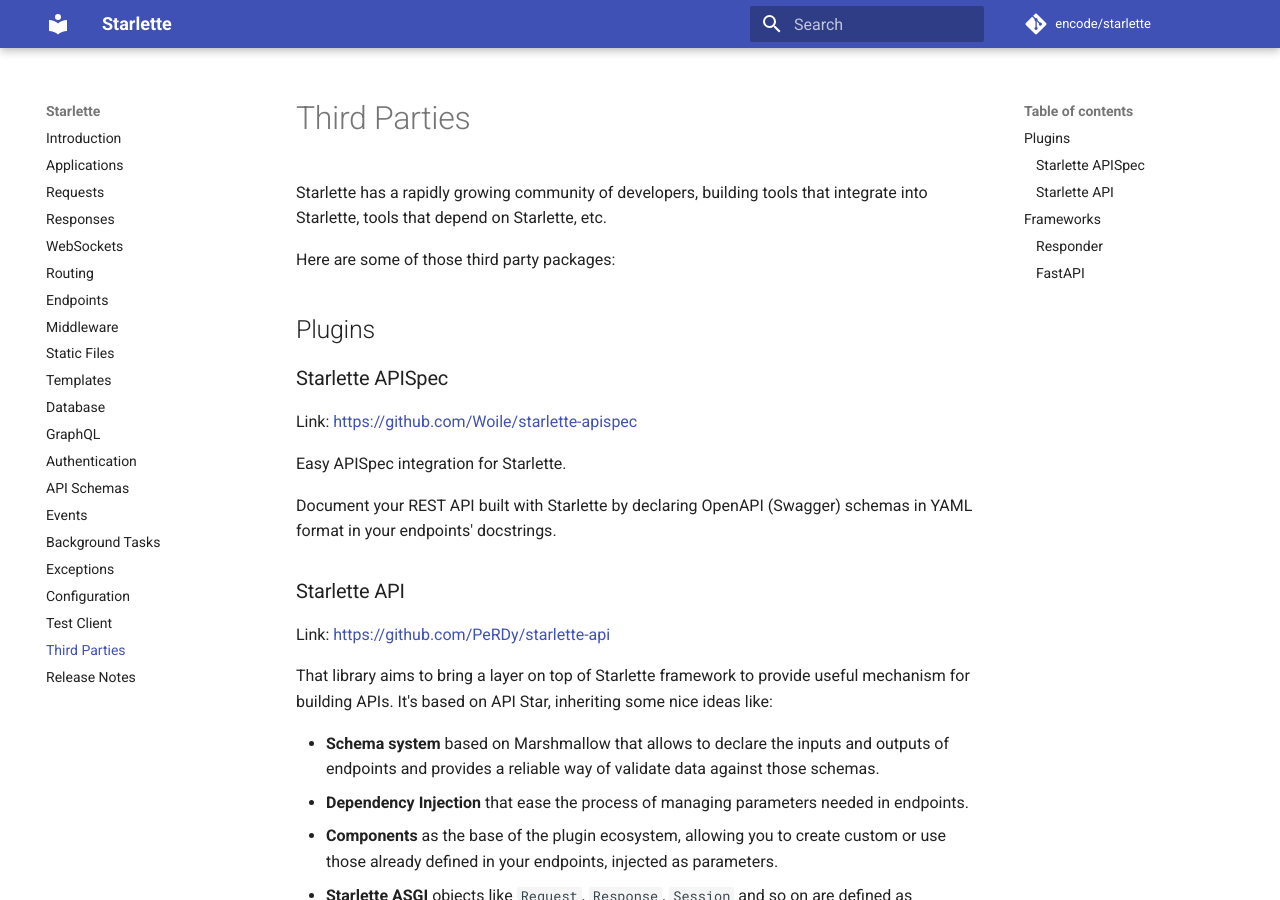
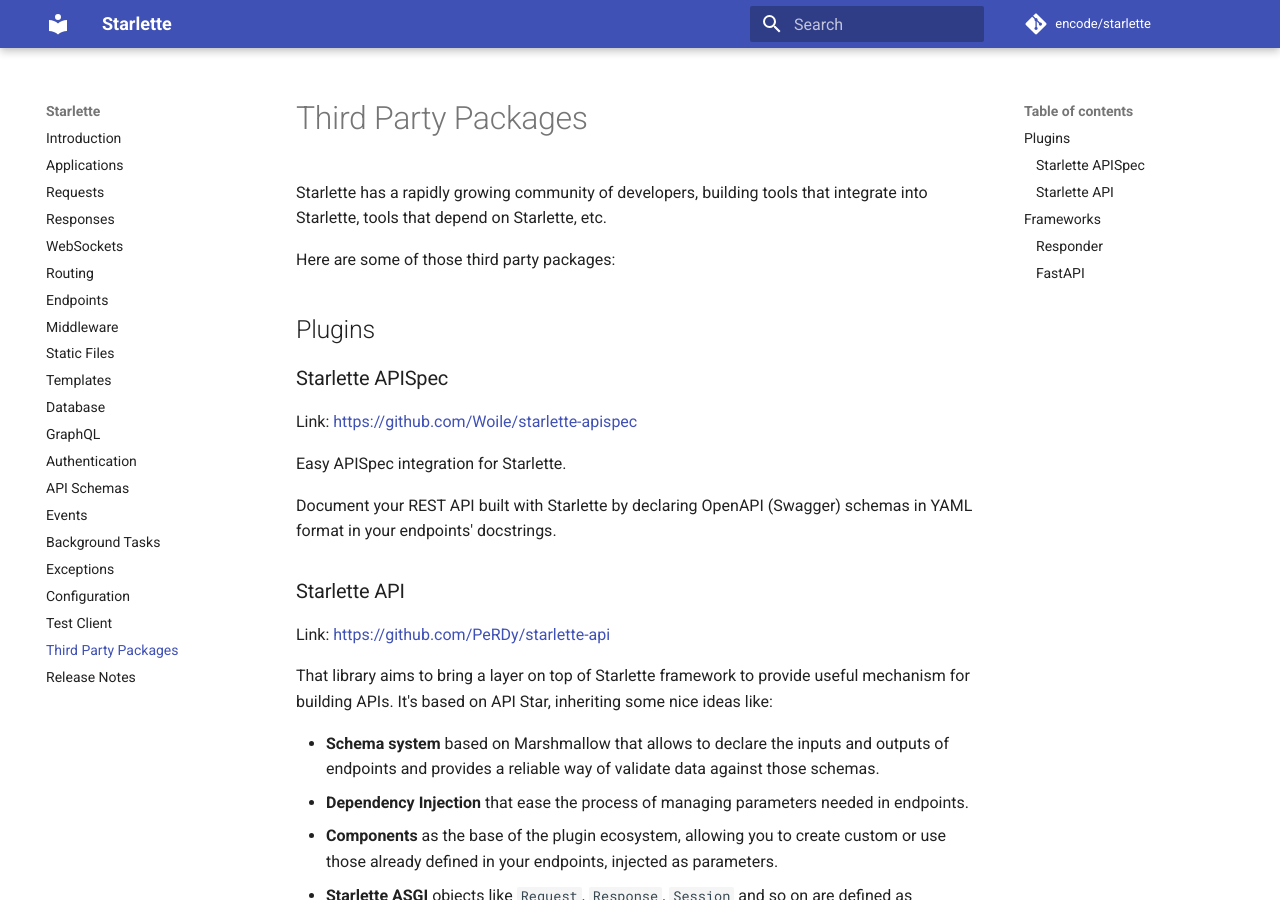
Before and after one commit to hidraco/starlette, an MkDocs documentation site: the page built from docs/third-party-packages.md, in a window 1280 px wide and 900 px high. Built offline with MkDocs 1.6.1 and Material for MkDocs 9.7.7, drawn with Linux system fonts in a browser that asks for light colours; comment, search, counter and statistics services are not loaded.

Commit message:
Minor tweaks to third party package docs

```diff
--- a/mkdocs.yml
+++ b/mkdocs.yml
@@ -28,7 +28,7 @@ nav:
     - Exceptions: 'exceptions.md'
     - Configuration: 'config.md'
     - Test Client: 'testclient.md'
-    - Third Parties: 'thirdparties.md'
+    - Third Party Packages: 'third-party-packages.md'
     - Release Notes: 'release-notes.md'
 
 markdown_extensions:
```
Also changed, not shown: docs/third-party-packages.md (renamed from docs/thirdparties.md).
